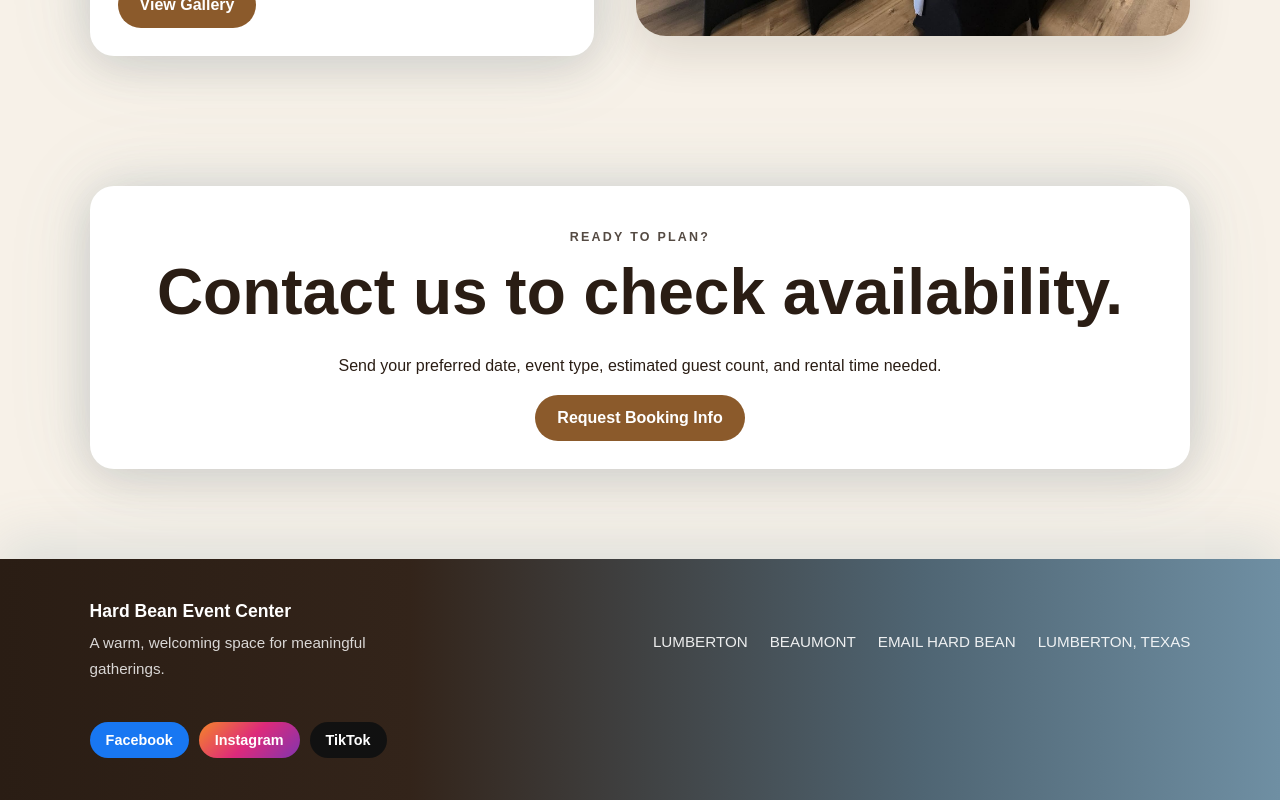
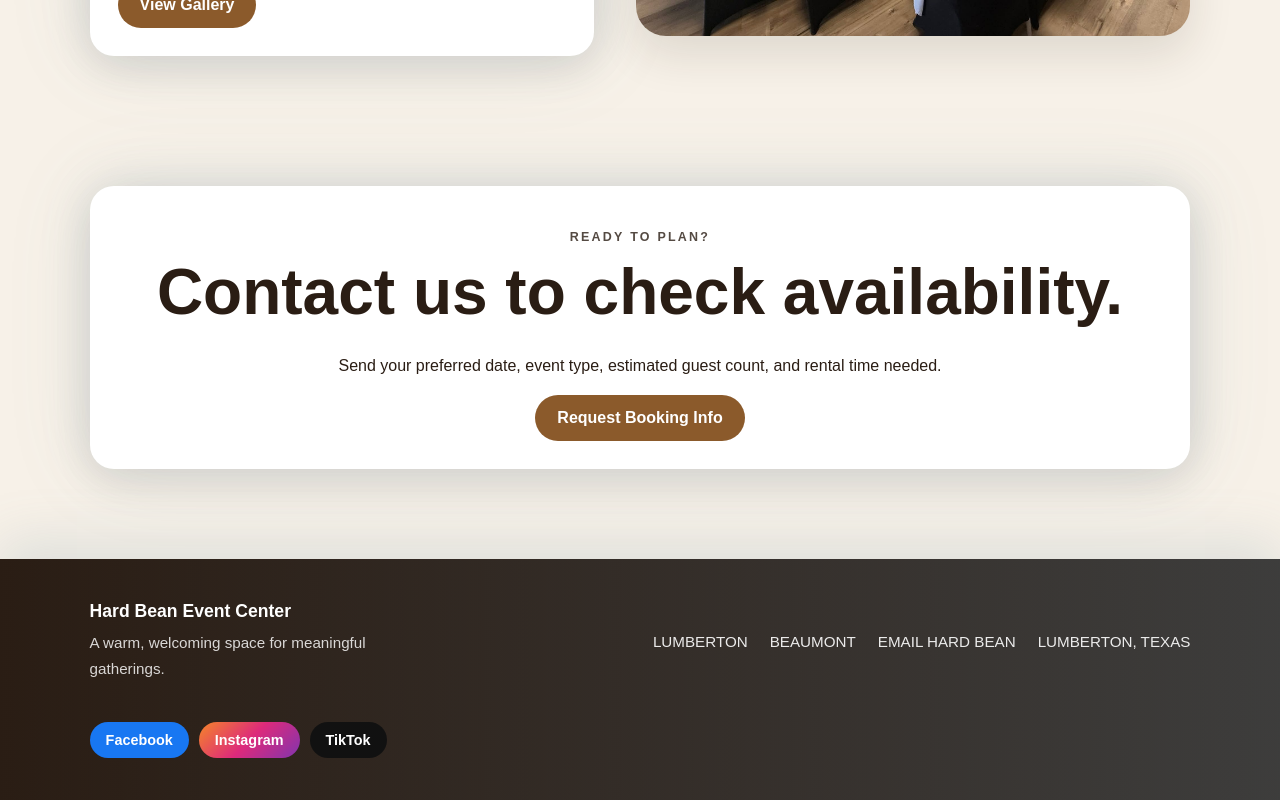
Before and after one commit to anastasis-elite/hardbean-events, a Next.js app: page / in a window 1280 px wide. Shown: the part 2267-3067 px from the top of the page. Built offline with nearby package versions, Linux system fonts and the light colour scheme.

Commit message:
Update globals.css

```diff
--- a/app/globals.css
+++ b/app/globals.css
@@ -338,13 +338,8 @@ li { margin: 10px 0; }
   padding: 42px 7%;
 
   background:
-    linear-gradient(
-      90deg,
-      #2a1d14 0%,
-      #33241a 32%,
-      #4f6573 72%,
-      #6f8fa3 100%
-    );
+    linear-gradient(rgba(42,29,20,0.72), rgba(42,29,20,0.72)),
+    linear-gradient(to left, var(--accent-blue), #2a1d14);
 
   color: white;
   display: flex;
```
